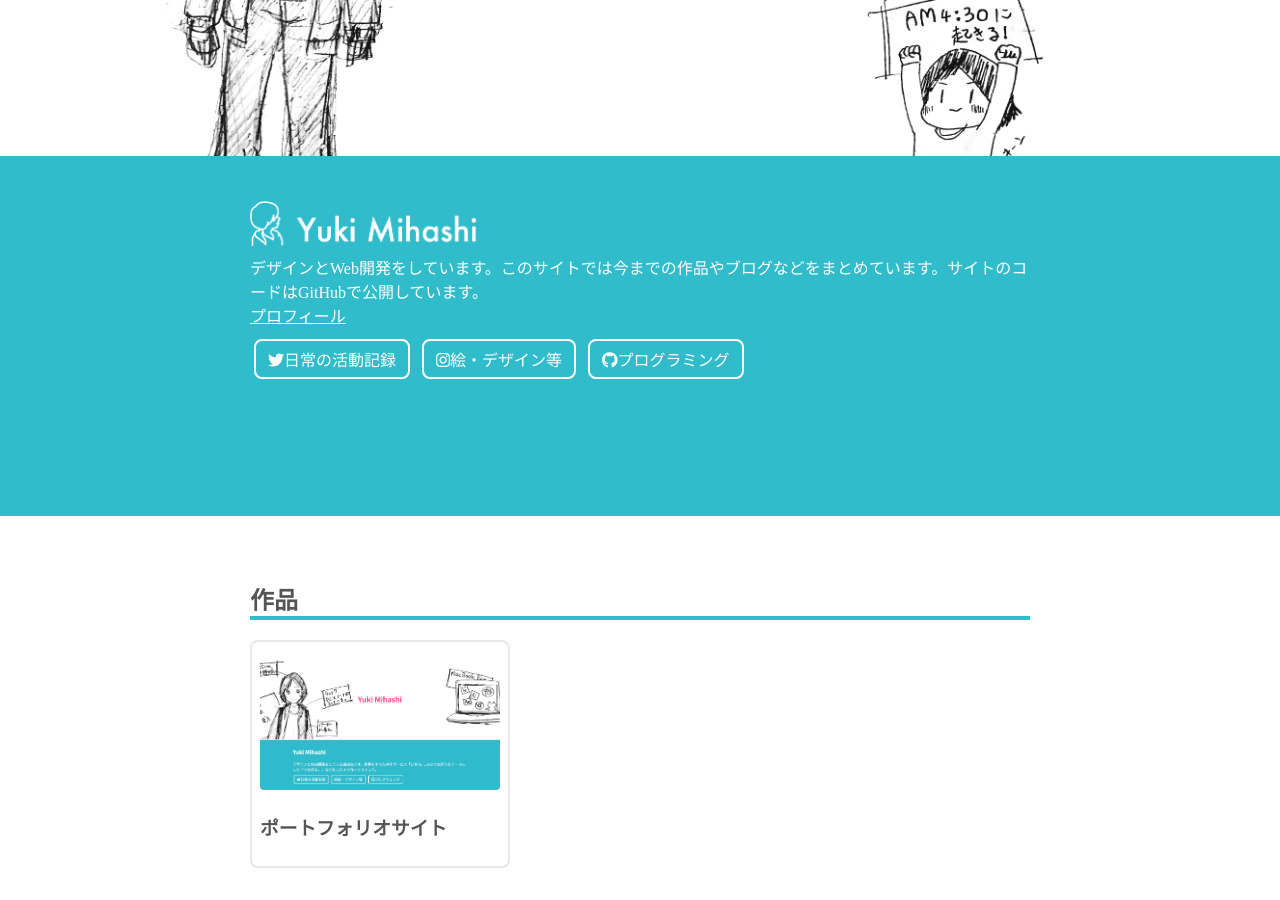
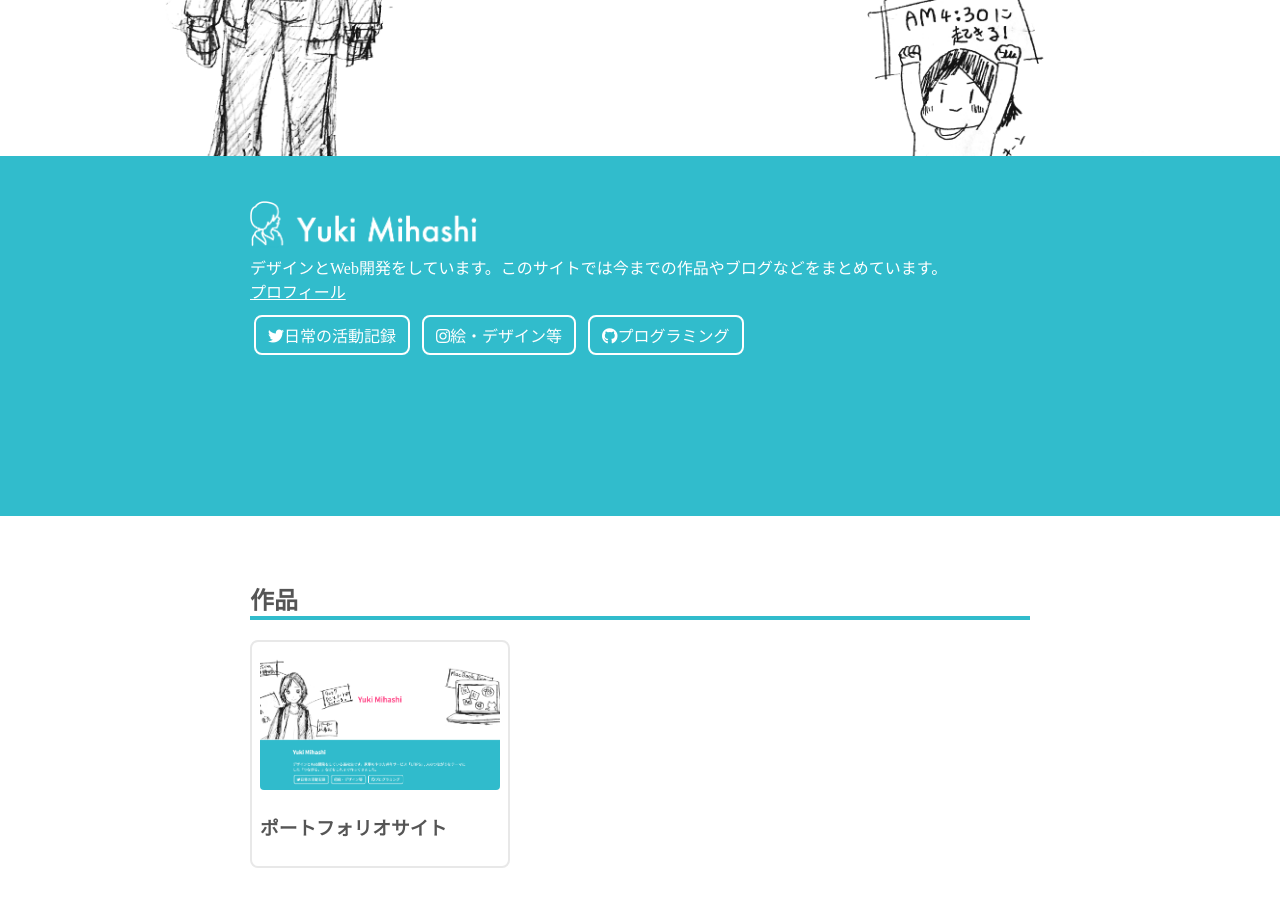
Before and after one commit to madoreenu/yuki384.github.io, a Jekyll site: the page built from index.md, in a window 1280 px wide and 900 px high, scrolled down 384 px. Built offline with Jekyll 4.4.1, drawn with Linux system fonts in a browser that asks for light colours; nearby versions of some CDN libraries.

Commit message:
change description

```diff
--- a/_config.yml
+++ b/_config.yml
@@ -16,7 +16,7 @@
 title: Yuki Mihashi
 email: yuki.mihashi384@gmail.com
 description: >- # this means to ignore newlines until "baseurl:"
-  デザインとWeb開発をしています。このサイトでは今までの作品やブログなどをまとめています。サイトのコードはGitHubで公開しています。
+  デザインとWeb開発をしています。このサイトでは今までの作品やブログなどをまとめています。
 baseurl: "" # the subpath of your site, e.g. /blog
 url: "" # the base hostname & protocol for your site, e.g. http://example.com
 twitter_username: YukiMihashi
```
